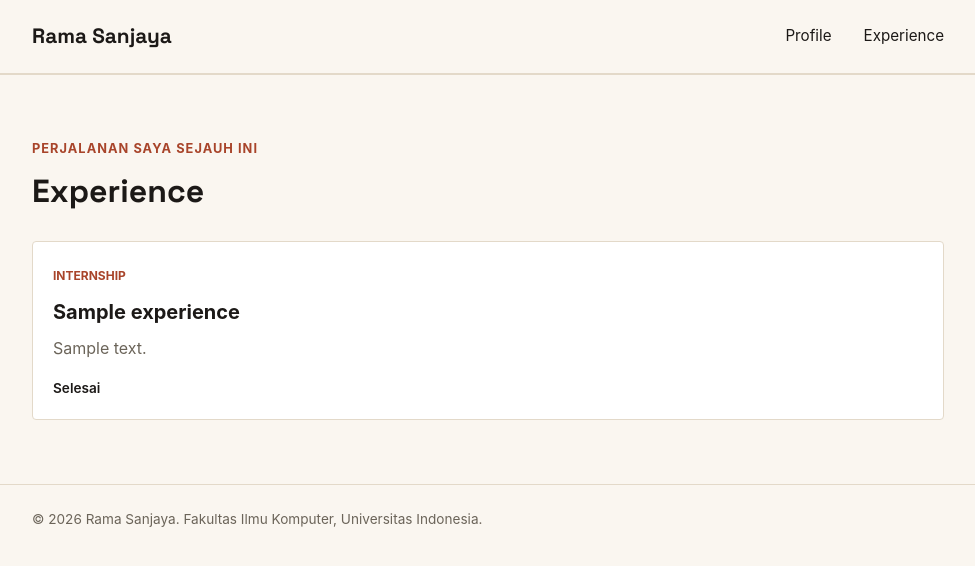
After one commit to ramasanjayadx/myportofolio, a Django app: page /experience/ in a window 1280 px wide. The commit adds this page. Shown: the top 566 px of the page, without its empty margins (152-1127 px from the left). Run offline with Django 5.2, Linux system fonts and the light colour scheme; tables that the repository leaves empty hold one stand-in row (values such as "Sample post").

Commit message:
tutorial 2 checkpoint

```diff
--- /dev/null
+++ b/main/admin.py
@@ -0,0 +1,3 @@
+from django.contrib import admin
+
+# Register your models here.
--- /dev/null
+++ b/main/apps.py
@@ -0,0 +1,5 @@
+from django.apps import AppConfig
+
+
+class MainConfig(AppConfig):
+    name = 'main'
--- /dev/null
+++ b/main/models.py
@@ -0,0 +1,27 @@
+import uuid
+from django.db import models
+
+# Create your models here.
+class Experience(models.Model):
+    EXPERIENCE_CHOICES = [
+        ('internship', 'Internship'),
+        ('research', 'Research'),
+        ('volunteer', 'Volunteer'),
+        ('part-time', 'Part-Time'),
+        ('full-time', 'Full-Time'),
+        ('freelance', 'Freelance'),
+    ]
+
+    id = models.UUIDField(primary_key=True, default=uuid.uuid4, editable=False)
+    title = models.CharField(max_length=255)
+    description = models.TextField()
+    category = models.CharField(max_length=20, choices=EXPERIENCE_CHOICES, default='full-time')
+    thumbnail = models.URLField(blank=True, null=True)
+    started_at = models.DateTimeField(auto_now_add=True)
+    ended_at = models.DateTimeField(blank=True, null=True)
+    def __str__(self):
+        return self.title
+
+    @property
+    def is_ongoing(self):
+        return self.ended_at is None
--- /dev/null
+++ b/main/urls.py
@@ -0,0 +1,10 @@
+from django.urls import path
+
+from main.views import show_main, show_experience
+
+app_name = "main"
+
+urlpatterns = [
+    path("", show_main, name="show_main"),
+    path("experience/", show_experience, name="show_experience"),
+]
--- /dev/null
+++ b/main/views.py
@@ -0,0 +1,24 @@
+from django.shortcuts import render
+# Create your views here.
+
+from main.models import Experience
+
+def show_main(request):
+    context = {
+        "name": "Rama Sanjaya",
+        "npm": "2506604421",
+        "study_program": "S1 Ilmu Komputer",
+        "bio": (
+            "Mahasiswa Ilmu Komputer Universitas Indonesia yang tertarik "
+            "pada pengembangan perangkat lunak dan pendidikan."
+        ),
+    }
+    return render(request, "index.html", context)
+
+
+def show_experience(request):
+    context = {
+        "name": "Rama Sanjaya",
+        "experience_list": Experience.objects.all(),
+    }
+    return render(request, "experience.html", context)
--- a/portofolio/settings.py
+++ b/portofolio/settings.py
@@ -40,6 +40,7 @@ INSTALLED_APPS = [
     'django.contrib.sessions',
     'django.contrib.messages',
     'django.contrib.staticfiles',
+    'main'
 ]
 
 MIDDLEWARE = [
--- a/portofolio/urls.py
+++ b/portofolio/urls.py
@@ -15,11 +15,8 @@ Including another URLconf
     2. Add a URL to urlpatterns:  path('blog/', include('blog.urls'))
 """
 from django.contrib import admin
-from django.urls import path
-
-from portofolio.views import landing_page
-
+from django.urls import include, path
 urlpatterns = [
-    path('admin/', admin.site.urls),
-    path('', landing_page, name='landing_page'),
+    path("admin/", admin.site.urls),
+    path("", include("main.urls")),
 ]
--- a/portofolio/views.py
+++ b/portofolio/views.py
@@ -1,5 +1,4 @@
 from django.shortcuts import render
 
-
 def landing_page(request):
-    return render(request, "index.html")
+    return render(request, 'index.html')
--- a/static/css/style.css
+++ b/static/css/style.css
@@ -243,6 +243,62 @@ h1, .brand {
     color: var(--text-muted);
     max-width: 600px;
 }
+ /* Setelah tutorial 2, experience yang dibuat pada
+    tugas 1 akan segera diredesign*/
+.experience-section {
+    padding: 4rem 0;
+    border-top: 1px solid var(--line);
+}
+
+.section-kicker {
+    color: var(--accent-dark);
+    font-size: 0.8rem;
+    font-weight: 700;
+    letter-spacing: 0.08em;
+    text-transform: uppercase;
+}
+
+.experience-section h1 {
+    margin: 0.4rem 0 1.5rem;
+    font-size: 2rem;
+}
+
+.experience-grid {
+    display: grid;
+    grid-template-columns: repeat(auto-fit, minmax(240px, 1fr));
+    gap: 1rem;
+}
+
+.experience-card {
+    padding: 1.25rem;
+    background-color: #fff;
+    border: 1px solid var(--line);
+    border-radius: var(--radius);
+}
+
+.experience-category {
+    color: var(--accent-dark);
+    font-size: 0.75rem;
+    font-weight: 700;
+    text-transform: uppercase;
+}
+
+.experience-card h2 {
+    margin: 0.5rem 0;
+    font-size: 1.25rem;
+}
+
+.experience-description,
+.empty-state {
+    color: var(--text-muted);
+}
+
+.experience-status {
+    margin-top: 1rem;
+    font-size: 0.85rem;
+    font-weight: 600;
+}
+
 
 .ask-me-container {
     max-width: 620px;
--- /dev/null
+++ b/templates/experience.html
@@ -0,0 +1,62 @@
+<!DOCTYPE html>
+<html lang="en">
+<head>
+    <meta charset="UTF-8">
+    <meta name="viewport" content="width=device-width, initial-scale=1.0">
+    <title>Experience - {{ name }}</title>
+    <link rel="preconnect" href="https://fonts.googleapis.com">
+    <link rel="preconnect" href="https://fonts.gstatic.com" crossorigin>
+    <link href="https://fonts.googleapis.com/css2?family=Space+Grotesk:wght@500;700&display=swap" rel="stylesheet">
+    <link rel="stylesheet" href="/static/css/style.css">
+</head>
+<body>
+    <header class="site-header">
+        <div class="container">
+            <a href="{% url 'main:show_main' %}" class="brand">{{ name }}</a>
+            <nav>
+                <a href="{% url 'main:show_main' %}">Profile</a>
+                <a href="{% url 'main:show_experience' %}">Experience</a>
+            </nav>
+        </div>
+    </header>
+
+    <main>
+        <section class="experience-section" id="experience">
+            <div class="container">
+                <p class="section-kicker">Perjalanan saya sejauh ini</p>
+                <h1>Experience</h1>
+
+                <div class="experience-grid">
+                    {% for experience in experience_list %}
+                        <article class="experience-card">
+                            <span class="experience-category">
+                                {{ experience.get_category_display }}
+                            </span>
+                            <h2>{{ experience.title }}</h2>
+                            <p class="experience-description">
+                                {{ experience.description }}
+                            </p>
+
+                            {% if experience.is_ongoing %}
+                                <p class="experience-status">Sedang berlangsung</p>
+                            {% else %}
+                                <p class="experience-status">Selesai</p>
+                            {% endif %}
+                        </article>
+                    {% empty %}
+                        <p class="empty-state">
+                            Belum ada pengalaman yang ditambahkan.
+                        </p>
+                    {% endfor %}
+                </div>
+            </div>
+        </section>
+    </main>
+
+    <footer class="site-footer">
+        <div class="container">
+            <p>&copy; 2026 {{ name }}. Fakultas Ilmu Komputer, Universitas Indonesia.</p>
+        </div>
+    </footer>
+</body>
+</html>
```
Also changed, not shown: main/tests.py (added, +58 -0 lines), templates/index.html (+11 -11 lines), main/__init__.py (added), main/migrations/0001_initial.py (added), main/migrations/0002_experience_delete_mahasiswa.py (added), main/migrations/__init__.py (added).
